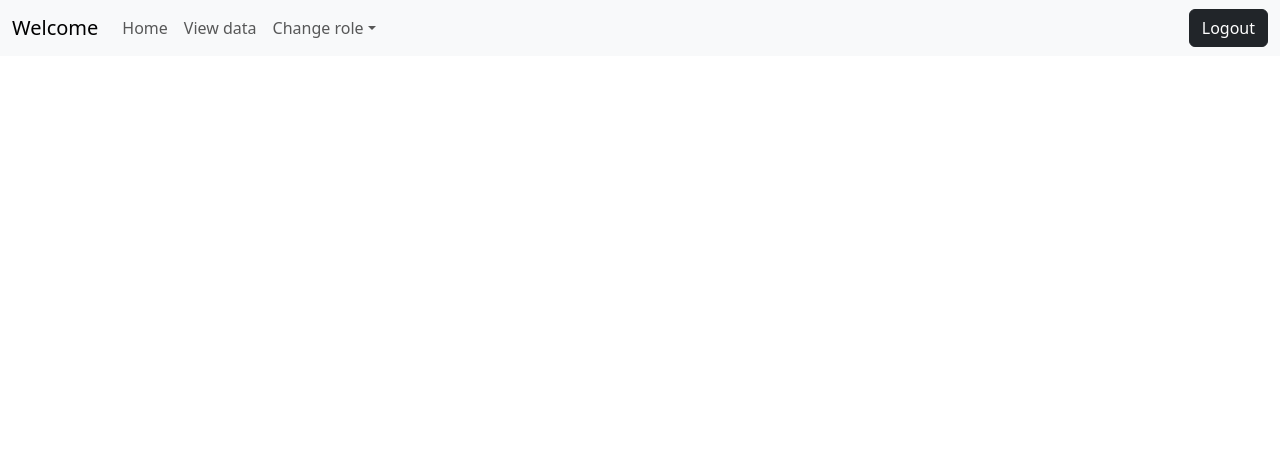
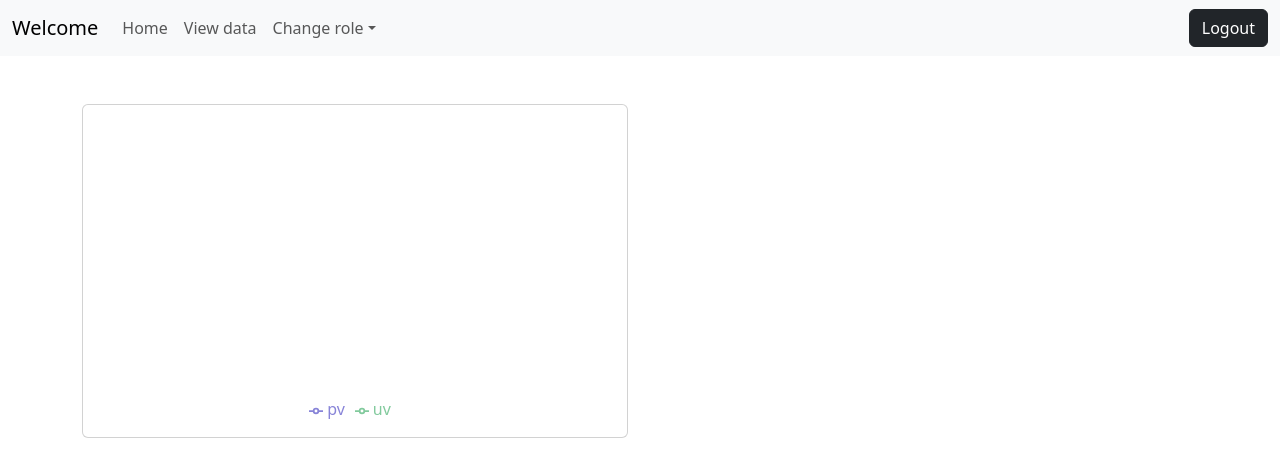
Before and after one commit to Eng-Francisco-Hernandez/admin-dashboard, a React (Create React App) app: page /home in a window 1280 px wide. Shown: the top 476 px of the page. Built offline with nearby package versions, Linux system fonts and the light colour scheme; no server answers; sample sign-in values are in the browser's storage.

Commit message:
feat(frontend-development): added home graph placeholder

```diff
--- a/package.json
+++ b/package.json
@@ -19,6 +19,7 @@
     "react-dom": "^18.2.0",
     "react-router-dom": "^6.13.0",
     "react-scripts": "5.0.1",
+    "recharts": "^2.7.2",
     "sass": "^1.63.4",
     "typescript": "^4.4.2",
     "web-vitals": "^2.1.0"
--- /dev/null
+++ b/src/lib/graphql/queries/data.ts
@@ -0,0 +1,12 @@
+import { gql } from "@apollo/client";
+
+export const GET_DATA_Q = gql`
+  query getData {
+    getData {
+      name
+      uv
+      pv
+      amt
+    }
+  }
+`;
--- a/src/pages/Home.tsx
+++ b/src/pages/Home.tsx
@@ -1,13 +1,73 @@
+import React, { useEffect, useState } from "react";
+import { GET_DATA_Q } from "../lib/graphql/queries/data";
 import { NavBar } from "../components";
-
+import { useQuery } from "@apollo/client";
+import {
+  LineChart,
+  Line,
+  XAxis,
+  YAxis,
+  Tooltip,
+  Legend,
+} from "recharts";
+import { Container, Row, Col, Card } from "react-bootstrap";
 
 export default function Home() {
+  const [graphData, setGraphData] = useState([]);
 
+  const { data: getData, loading: isLoading } = useQuery(GET_DATA_Q);
+
+  useEffect(() => {
+    if (getData) {
+      setGraphData(getData.getData);
+    }
+  }, [getData]);
+
+  if (isLoading) return <></>;
 
   return (
     <>
       <NavBar />
-
+      <Container className="mt-5">
+        <Row>
+          <Col xs={6}>
+            <Card>
+              <Card.Body
+                style={{
+                  display: "flex",
+                  alignItems: "center",
+                  flexDirection: "column",
+                  justifyContent: "center",
+                  overflow: 'auto'
+                }}
+              >
+                <LineChart
+                  width={500}
+                  height={300}
+                  data={graphData}
+                  margin={{
+                    top: 20,
+                    right: 5,
+                    left: 5,
+                  }}
+                >
+                  <XAxis dataKey="name" />
+                  <YAxis />
+                  <Tooltip />
+                  <Legend />
+                  <Line
+                    type="monotone"
+                    dataKey="pv"
+                    stroke="#8884d8"
+                    activeDot={{ r: 8 }}
+                  />
+                  <Line type="monotone" dataKey="uv" stroke="#82ca9d" />
+                </LineChart>
+              </Card.Body>
+            </Card>
+          </Col>
+        </Row>
+      </Container>
     </>
   );
 }
```
Also changed, not shown: 1 other file (tests, documents, lock files or other folders).
